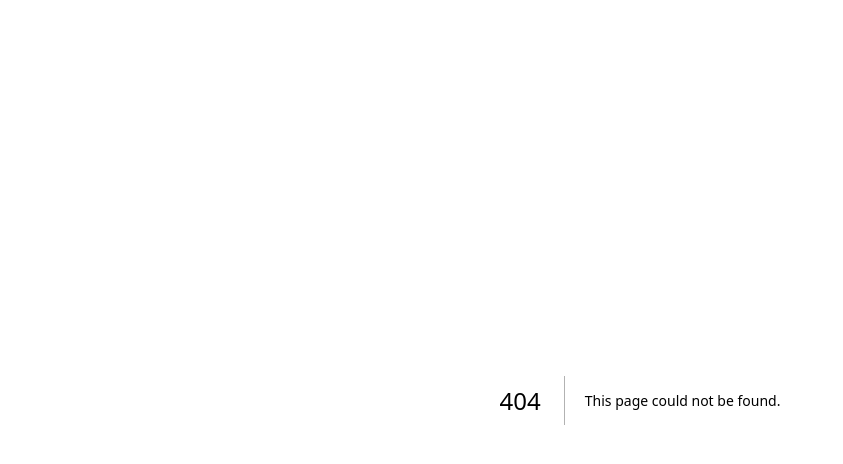
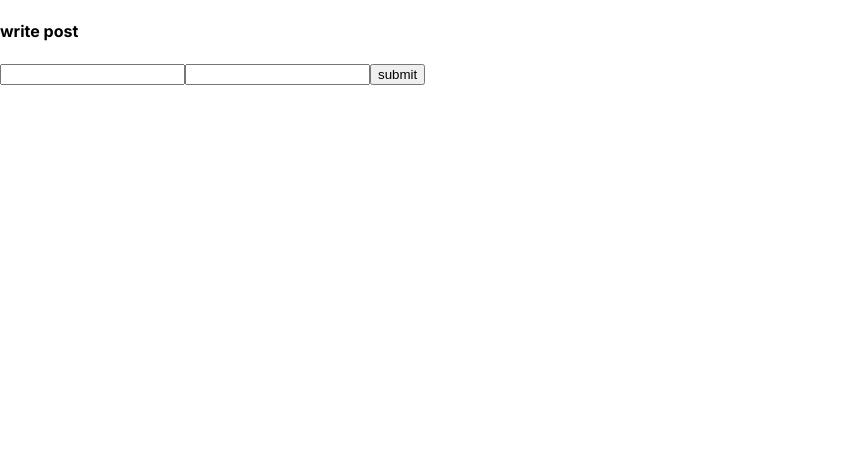
Before and after one commit to s-ja/CDAP_Next.js, a Next.js app in the folder forum/: page /write in a window 1280 px wide. Before the commit this address had no page. Shown: the top 464 px of the page, without its empty margins (0-843 px from the left). Built offline with nearby package versions, Linux system fonts and the light colour scheme.

Commit message:
6강 종료

```diff
--- /dev/null
+++ b/forum/app/write/page.js
@@ -0,0 +1,12 @@
+export default function Write() {
+  return (
+    <div>
+      <h4>write post</h4>
+      <form action="/api/test" method="POST">
+        <input type="text" name="title" />
+        <input type="text" name="content" />
+        <button type="submit">submit</button>
+      </form>
+    </div>
+  );
+}
--- /dev/null
+++ b/forum/pages/api/list.js
@@ -0,0 +1,7 @@
+import { connectDB } from "@/util/database";
+
+export default async function List(request, response) {
+  const db = (await connectDB).db("forum");
+  let result = await db.collection("post").find().toArray();
+  return response.status(200).json(result);
+}
--- /dev/null
+++ b/forum/pages/api/test.js
@@ -0,0 +1,6 @@
+export default function handler(request, response) {
+  //   console.log("test");
+  if (request.method == "POST") {
+    return response.status(200).json(request.body);
+  }
+}
--- /dev/null
+++ b/forum/pages/api/time.js
@@ -0,0 +1,4 @@
+export default function Time(request, response) {
+  let now = new Date();
+  return response.status(200).json(now);
+}
```
